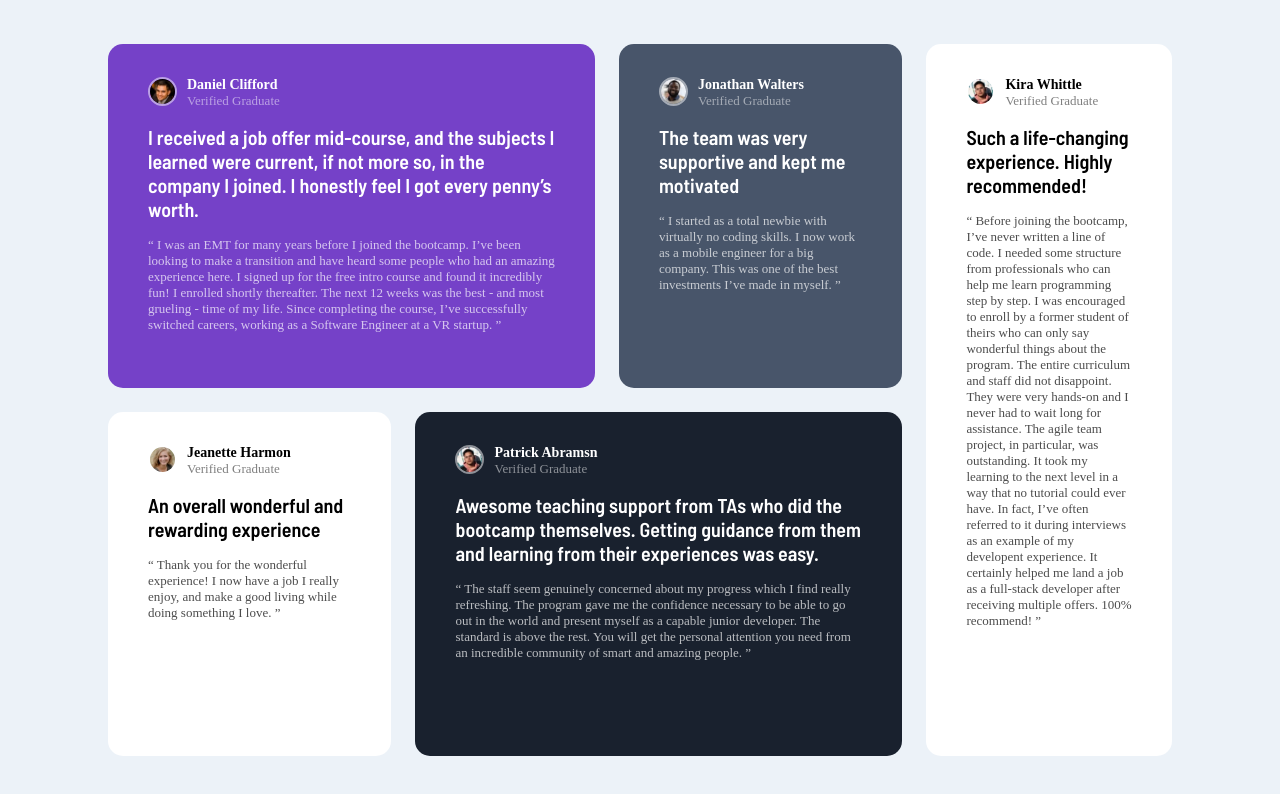
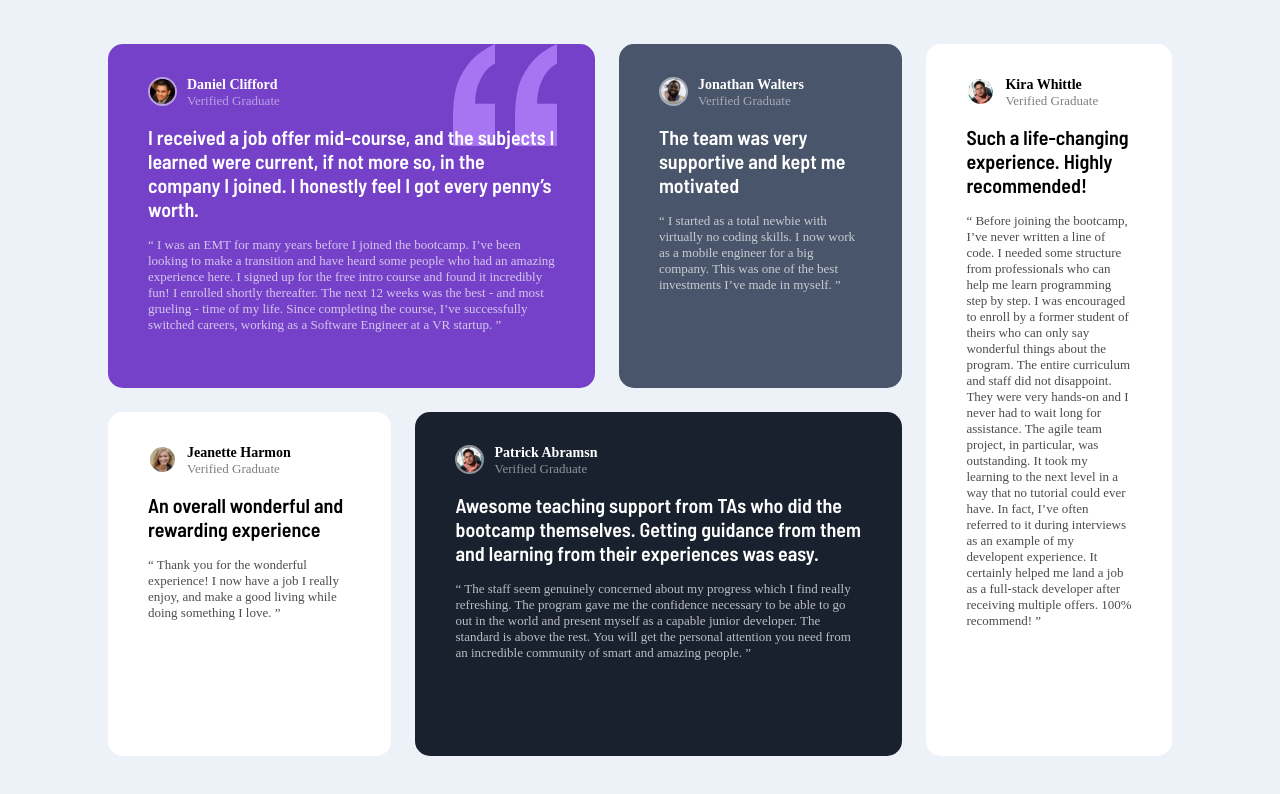
Before and after one commit to charo164/testimonials, a plain HTML site: page index.html in a window 1280 px wide. Drawn offline with Linux system fonts and the light colour scheme.

```diff
--- a/style/style.scss
+++ b/style/style.scss
@@ -85,6 +85,9 @@ section {
     flex: 66%;
     display: flex;
     flex-direction: column;
+    background-image: url(../images/bg-pattern-quotation.svg);
+    background-repeat: no-repeat;
+    background-position: 90% 0;
     background-color: $ModerateViolet;
   }
   .JonathanWalters {
```
Also changed, not shown: style/style.css, 1 other file.
